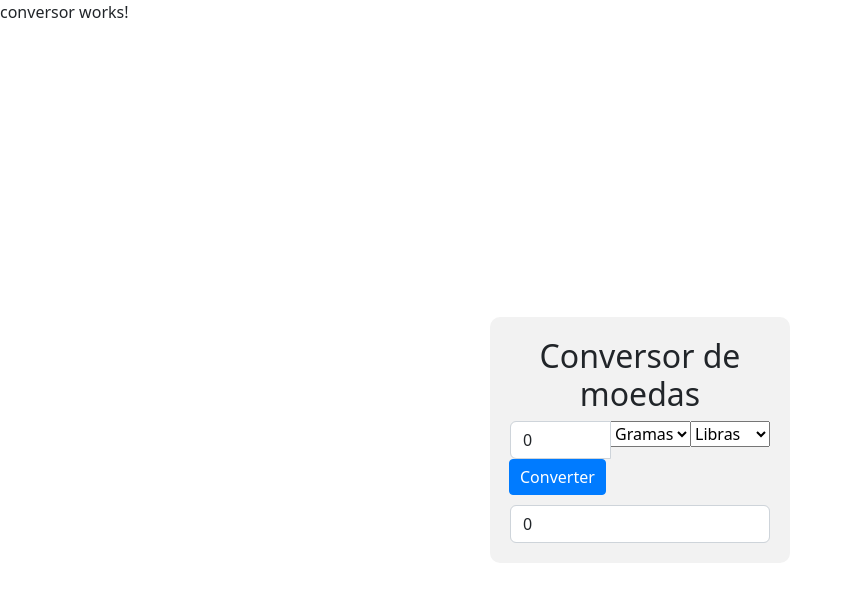
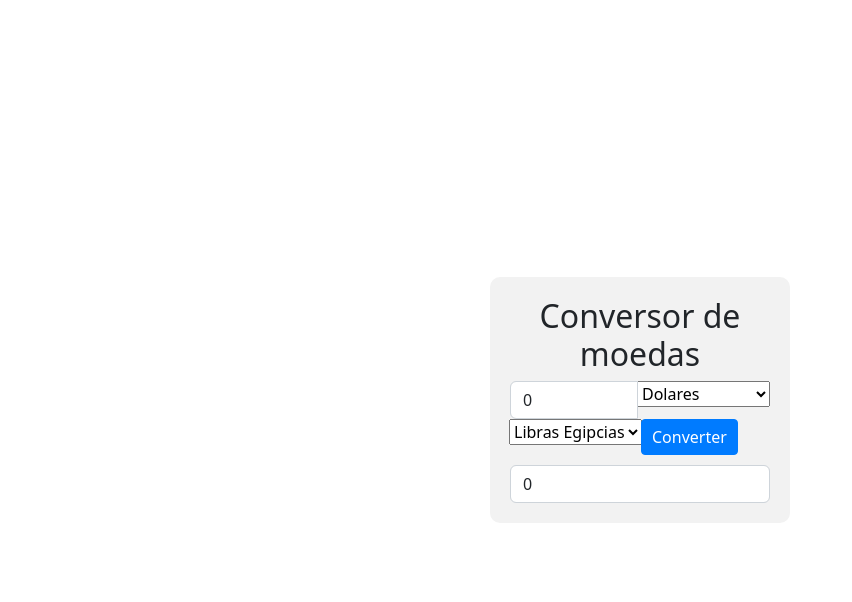
Before and after one commit to Murilo-Baron/Prova-angular, an Angular app: page / in a window 1280 px wide. Shown: the top 602 px of the page, without its empty margins (0-852 px from the left). Built offline with nearby package versions, Linux system fonts and the light colour scheme.

Commit message:
mudança css

```diff
--- a/src/app/conversor/conversor.component.html
+++ b/src/app/conversor/conversor.component.html
@@ -1,4 +1,3 @@
-<p>conversor works!</p>
 <div class="container">
   <div class="box">
     <h2>Conversor de moedas</h2>
@@ -7,15 +6,15 @@
       <div class="input-group-append">
         <select [(ngModel)]="unidadeDe" name="unidadeDe" id="unidadeDe" class="custom-select">
           <option value="R$">Reais</option>
-          <option value="US$">Gramas</option>
-          <option value="£">Libras</option>
+          <option value="US$">Dolares</option>
+          <option value="£">Libras Egipcias</option>
         </select>
       </div>
       <div class="input-group-append">
         <select [(ngModel)]="unidadePara" name="unidadePara" id="unidadePara" class="custom-select">
           <option value="R$">Reais</option>
           <option value="US$">Dolares</option>
-          <option value="£">Libras</option>
+          <option value="£">Libras Egipcias</option>
         </select>
       </div>
       <div class="input-group-append">
--- a/src/app/conversor/conversor.component.ts
+++ b/src/app/conversor/conversor.component.ts
@@ -20,17 +20,13 @@ export class ConversorComponent {
 
 converter() {
   if (this.unidadeDe === 'R$' && this.unidadePara === 'US$') {
-    this.resultado = this.valor * 0o5,0o07;
+    this.resultado = this.valor * 0o507;
   } else if (this.unidadeDe === '£' && this.unidadePara === 'US$') {
     this.resultado = this.valor / 0o0032;
+  } else if (this.unidadeDe === 'US$' && this.unidadePara === '£') {
+    this.resultado = this.valor / 0o0032;
   } else if (this.unidadeDe === 'R$' && this.unidadePara === '£') {
-    this.resultado = this.valor * 0o016;
-  } else if (this.unidadeDe === 'lb' && this.unidadePara === 'kg') {
-    this.resultado = this.valor / 2.20462;
-  } else if (this.unidadeDe === 'g' && this.unidadePara === 'lb') {
-    this.resultado = this.valor * 0.00220462;
-  } else if (this.unidadeDe === 'lb' && this.unidadePara === 'g') {
-    this.resultado = this.valor / 0.00220462;
+    this.resultado = this.valor * 0o507;
   } else {
     this.resultado = this.valor;
   }
```
